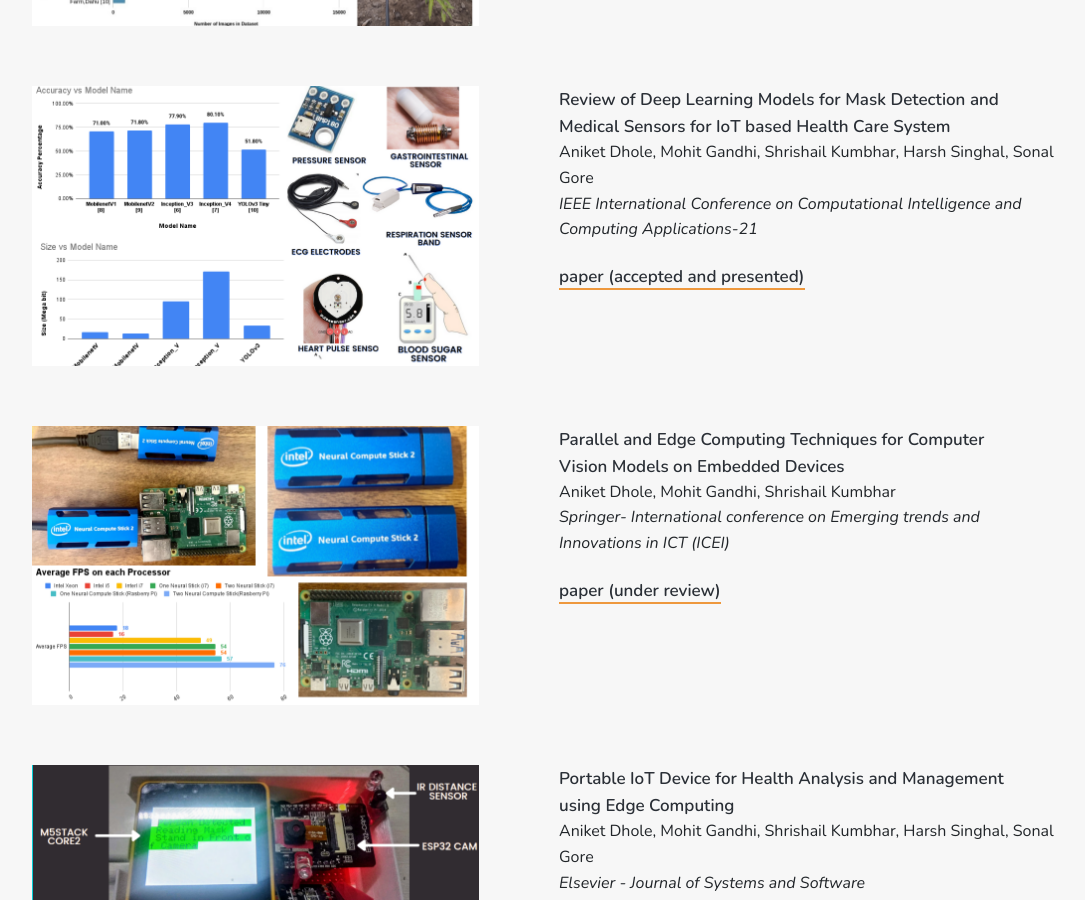
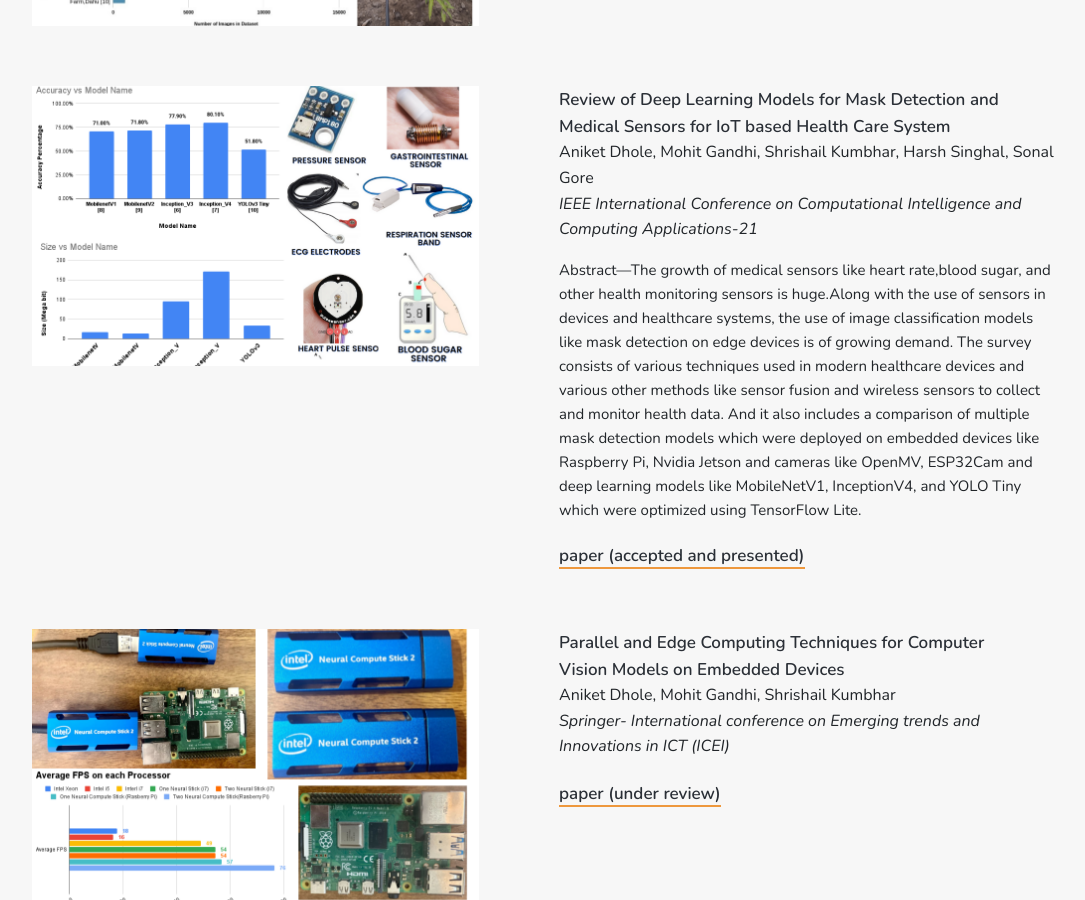
Before and after one commit to aniketdhole07/web, a Jekyll site: the page built from index.html, in a window 1280 px wide and 900 px high, scrolled down 973 px. Shown: the whole window, without its empty margins (96-1181 px from the left). Built offline with Jekyll 4.4.1, drawn with Linux system fonts in a browser that asks for light colours; nearby versions of some CDN libraries; the list of posts is cut into pages by our own code.

Commit message:
Update sp_mask.md

```diff
--- a/_research/sp_mask.md
+++ b/_research/sp_mask.md
@@ -6,7 +6,8 @@
 author: Aniket Dhole, Mohit Gandhi, Shrishail Kumbhar, Harsh Singhal, Sonal Gore
 conference: IEEE  International Conference on Computational Intelligence and Computing Applications-21
 award:
-excerpt:
+excerpt:  "Abstract—The growth of medical sensors like heart rate,blood sugar, and other health monitoring sensors is huge.Along with the use of sensors in devices and healthcare systems, the use of image classification models like mask detection on edge devices is of growing demand. The survey consists of various techniques used in modern healthcare devices and various other methods like sensor fusion and wireless sensors to collect and monitor health data. And it also
+includes a comparison of multiple mask detection models which were deployed on embedded devices like Raspberry Pi, Nvidia Jetson and cameras like OpenMV, ESP32Cam and deep learning models like MobileNetV1, InceptionV4, and YOLO Tiny which were optimized using TensorFlow Lite."
 paper_text: [paper (accepted and presented)]
 paper_url: https://drive.google.com/file/d/10eVcctDBIqR8wYAjG9hJ6vrmJHUnoNKl/view
 ---
```
